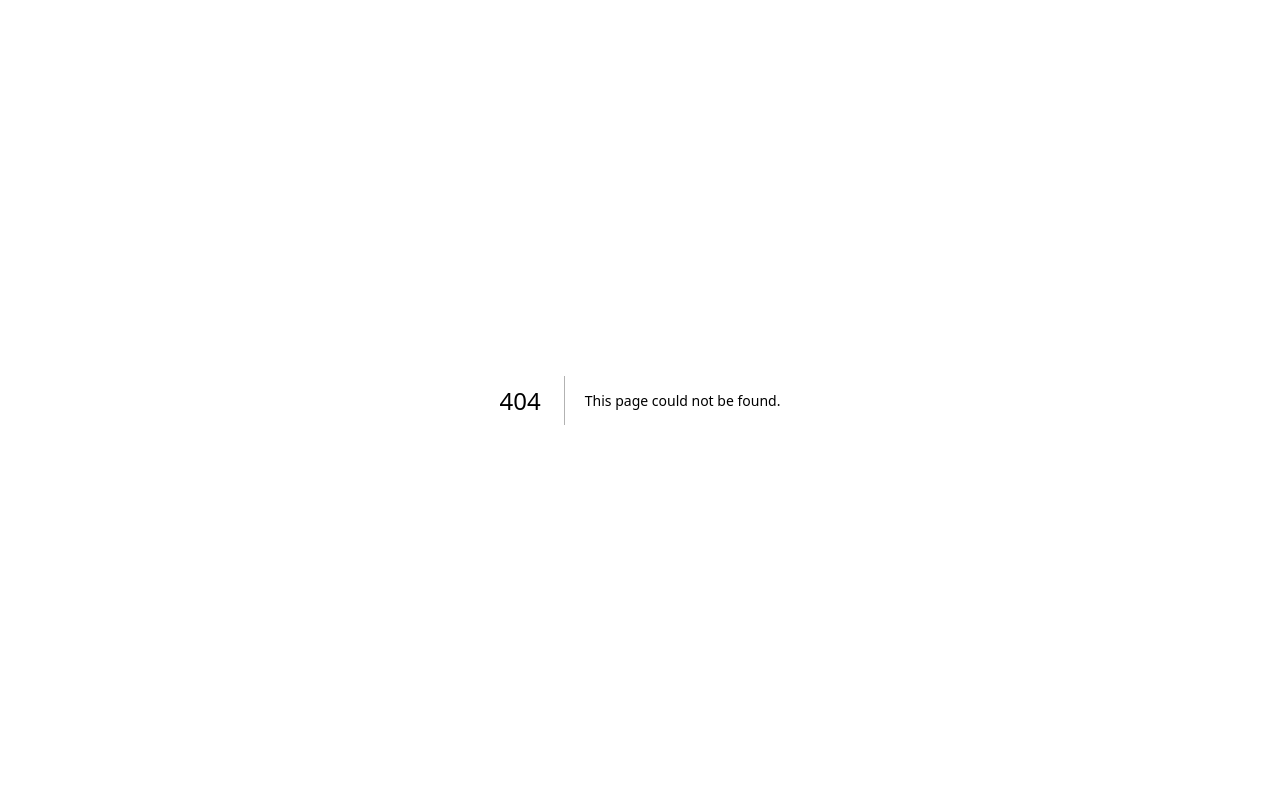
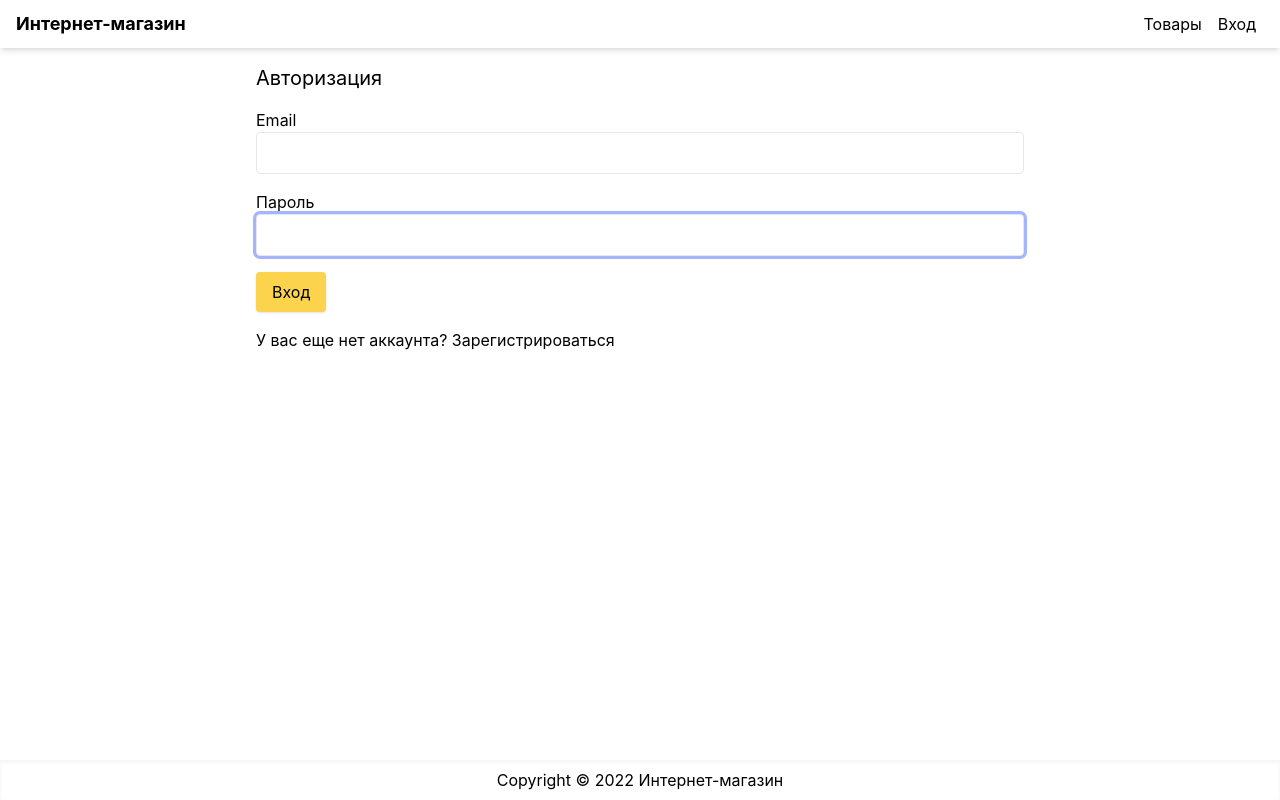
Before and after one commit to skillup23/next-shop-nesk, a Next.js app: page /login in a window 1280 px wide. Before the commit this address had no page. Built offline with nearby package versions, Linux system fonts and the light colour scheme.

Commit message:
Сраница Логина

```diff
--- a/package.json
+++ b/package.json
@@ -13,7 +13,8 @@
     "js-cookie": "^3.0.1",
     "next": "13.0.7",
     "react": "18.2.0",
-    "react-dom": "18.2.0"
+    "react-dom": "18.2.0",
+    "react-hook-form": "^7.41.3"
   },
   "devDependencies": {
     "@types/react": "^18.0.26",
--- a/pages/cart.js
+++ b/pages/cart.js
@@ -101,7 +101,7 @@
               </li>
               <li>
                 <button
-                  onClick={() => router.push("/shipping")}
+                  onClick={() => router.push("login?redirect=/shipping")}
                   className='primary-button w-full'
                 >
                   Оформить заказ
--- /dev/null
+++ b/pages/login.js
@@ -0,0 +1,71 @@
+import Link from "next/link";
+import React from "react";
+import { useForm } from "react-hook-form";
+import Layout from "../components/Layout";
+
+export default function LoginScreen() {
+  const {
+    handleSubmit,
+    register,
+    formState: { errors },
+  } = useForm();
+  const submitHandler = ({ email, password }) => {
+    console.log(email, password);
+  };
+
+  return (
+    <Layout title='Авторизация'>
+      <form
+        className='mx-auto max-w-screen-md'
+        onSubmit={handleSubmit(submitHandler)}
+      >
+        <h1 className='mb-4 text-xl'>Авторизация</h1>
+        <div className='mb-4'>
+          <label htmlFor='email'>Email</label>
+          <input
+            type='email'
+            {...register("email", {
+              required: "Пожалуйста, укажите email",
+              pattern: {
+                value: /^[a-zA-Z0-9_.+-]+@[a-zA-Z0-9-]+.[a-zA-Z0-9-.]+$/i,
+                message: "Пожалуйста, укажите корректный email",
+              },
+            })}
+            className='w-full'
+            id='email'
+            autoFocus
+          ></input>
+          {errors.email && (
+            <div className='text-red-500'>{errors.email.message}</div>
+          )}
+        </div>
+        <div className='mb-4'>
+          <label htmlFor='password'>Пароль</label>
+          <input
+            type='password'
+            {...register("password", {
+              required: "Пожалуйста, укажите свой пароль",
+              minLength: {
+                value: 8,
+                message: "Пароль должен содержать минимум 8 знаков",
+              },
+            })}
+            className='w-full'
+            id='password'
+            autoFocus
+          ></input>
+          {errors.password && (
+            <div className='text-red-500'>{errors.password.message}</div>
+          )}
+        </div>
+        <div className='mb-4'>
+          <button className='primary-button'>Вход</button>
+        </div>
+        <div className='mb-4'>
+          У вас еще нет аккаунта?&nbsp;
+          <Link href='register'>Зарегистрироваться</Link>
+        </div>
+      </form>
+    </Layout>
+  );
+}
--- a/styles/globals.css
+++ b/styles/globals.css
@@ -26,3 +26,9 @@
 .primary-button {
   @apply rounded bg-amber-300 py-2 px-4 shadow outline-none hover:bg-amber-400 active:bg-amber-500;
 }
+
+input,
+select,
+textarea {
+  @apply rounded border p-2 outline-none ring-indigo-300 focus:ring;
+}
```
Also changed, not shown: 1 other file (tests, documents, lock files or other folders).
